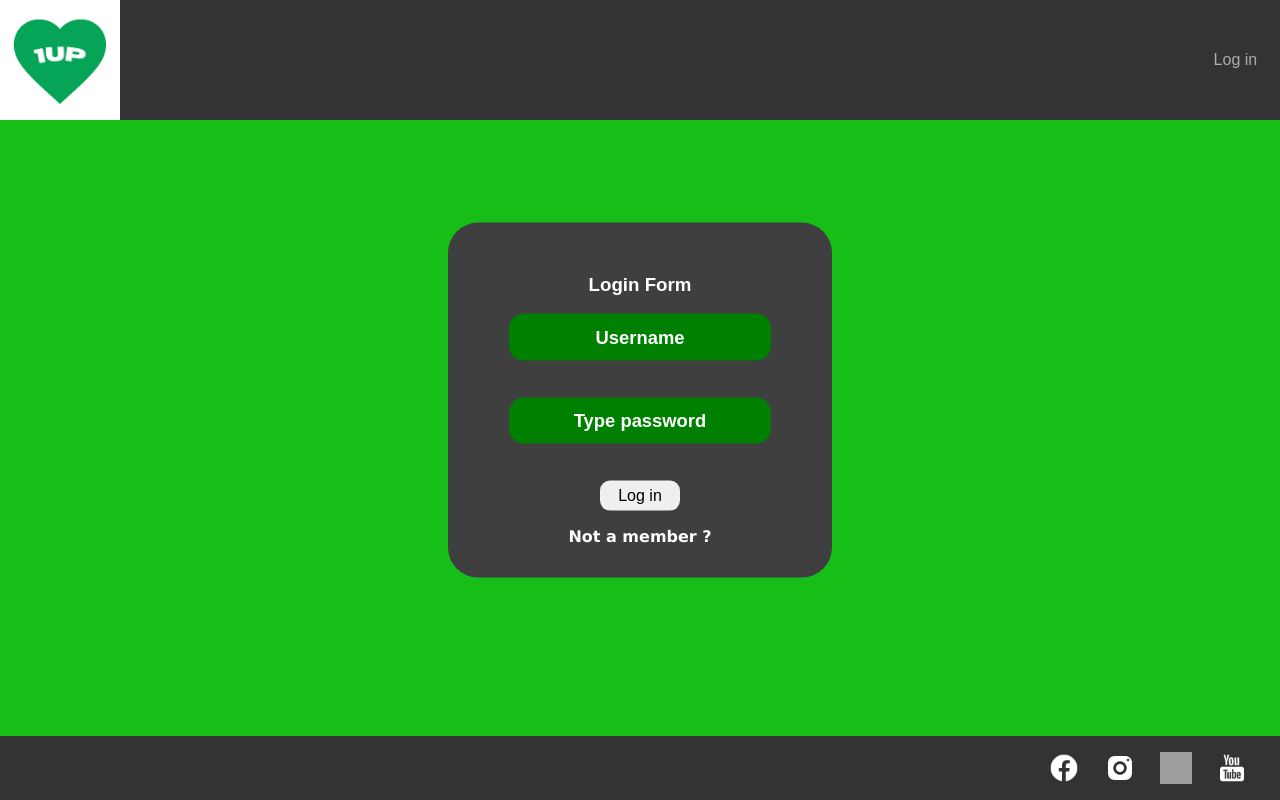
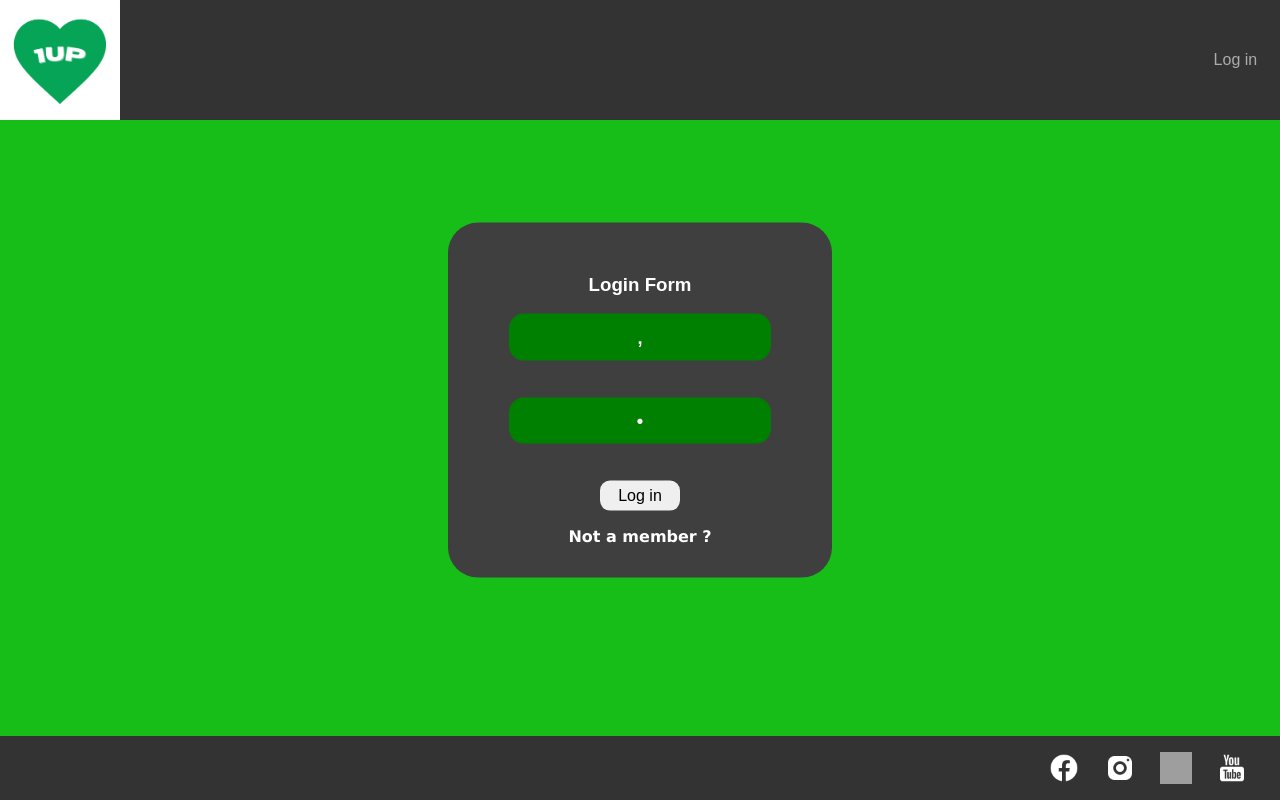
Before and after one commit to GigikerJD/AdvancedWeb_TI610M, a React (Vite) app in the folder one_up/: page /home/login in a window 1280 px wide. Built offline with nearby package versions, Linux system fonts and the light colour scheme; grey boxes are pictures that could not be loaded.

Commit message:
login component updated

```diff
--- a/one_up/src/App.jsx
+++ b/one_up/src/App.jsx
@@ -1,11 +1,10 @@
-import { BrowserRouter, Route, Routes } from "react-router-dom";
+import { Route, Routes } from "react-router-dom";
 import Playstation4 from "./components/Playstation4";
 import Playstation5 from "./components/Playstation5";
 import XBOX1 from "./components/XBOX1";
 import XBOXS from "./components/XBOXS";
 import NintendoSwitch from "./components/Nintendo";
 import "../src/App.css";
-import Footer from "./components/Footer";
 import Login from "./components/Login";
 import Register from "./components/Register";
 import Home from "./components/hOME";
--- a/one_up/src/components/Home.jsx
+++ b/one_up/src/components/Home.jsx
@@ -1,4 +1,3 @@
-import {Link} from "react-router-dom";
 import Footer from "./Footer";
 import NavBar from "./NavBar";
 
--- a/one_up/src/components/Login.jsx
+++ b/one_up/src/components/Login.jsx
@@ -5,22 +5,35 @@ import Register from "./Register";
 
 const Login = () => {
 
-    /*
-    useEffect(() => {
-        const logButton = document.getElementById("log-button");
-        logButton.addEventListener("click", () => {
-            document.body.style.backgroundColor = "red";
-        });
-    });
-    */
+    const [username, setUsername] = useState(["", ""]);
+    const [password, setPassword] = useState(["", ""]);
+
+    const handleSubmit = (e) => {
+        e.preventDefault();
+        console.log("Username : ", username);
+        console.log("Password : ", password);
+    }
 
     return(
         <>
             <form method="GET" className="main-form">
                 <h3 id="login-title">Login Form</h3>
-                <input type="text" name="username" id="username" placeholder="Username"/>
-                <input type="password" name="password" id="password" placeholder="Type password"/>
-                <button type="button" id="log-button">Log in</button>
+
+                <input type="text"
+                    name="username"
+                    id="username"
+                    placeholder="Username"
+                    value={username}
+                    onChange={(e) => setUsername(e.target.value)}/>
+
+                <input type="password"
+                    name="password"
+                    id="password"
+                    placeholder="Type password"
+                    value={password}
+                    onChange={(e) => setPassword(e.target.value)}/>
+
+                <button type="button" id="log-button" onClick={handleSubmit}>Log in</button>
                 <Link to="/home/register" element={<Register/>} id="log">Not a member ?</Link>
             </form>
         </>
```
